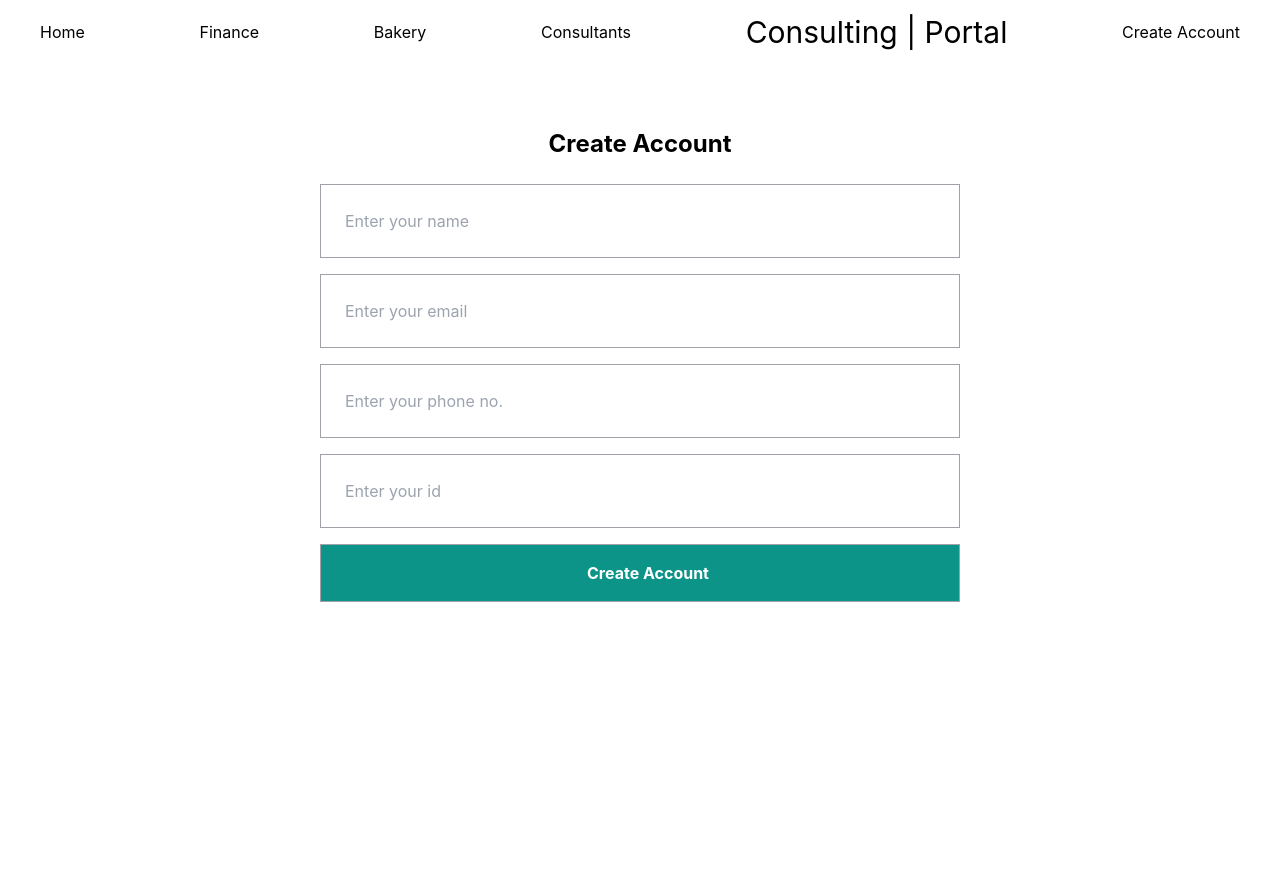
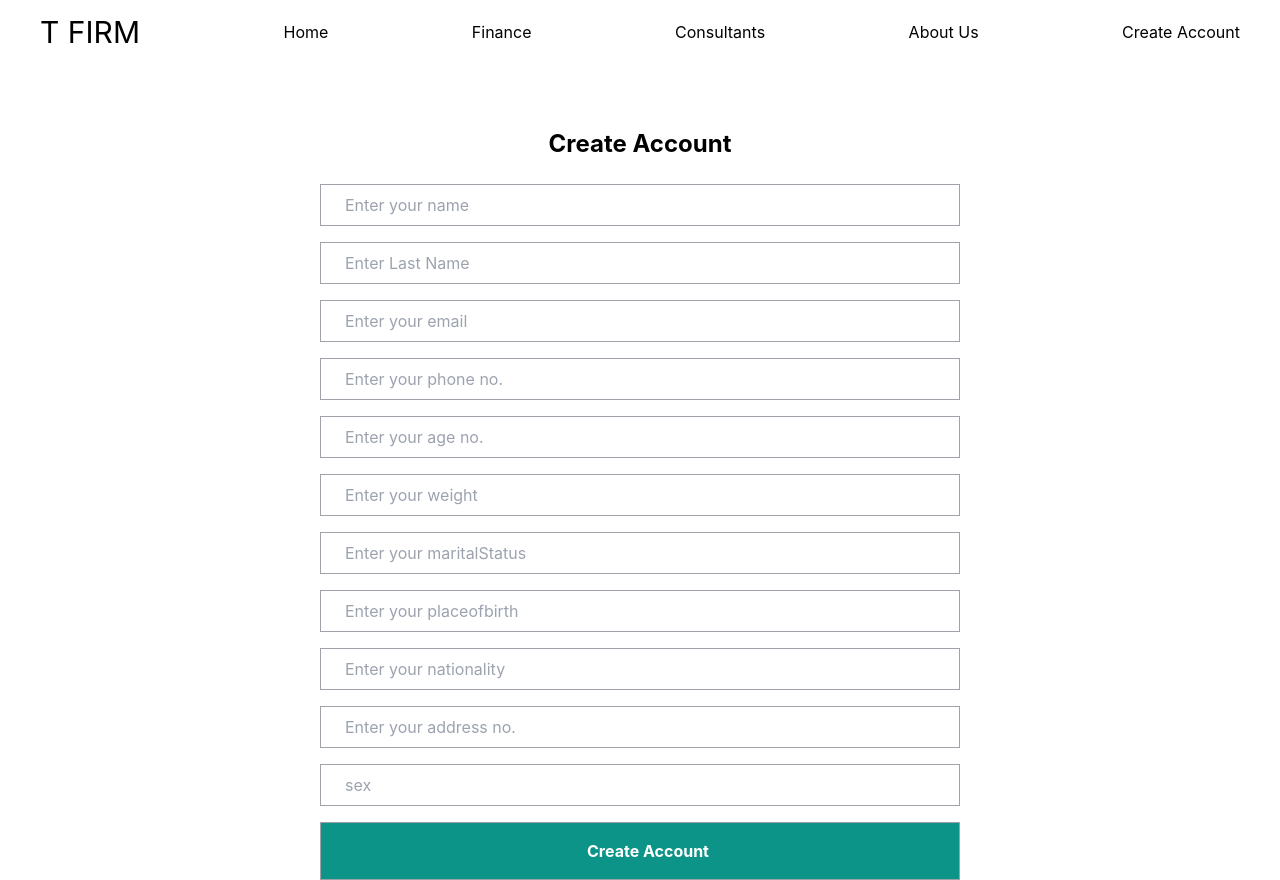
Before and after one commit to tajale72/Project1, a React (Create React App) app in the folder frontend/: page /add-user in a window 1280 px wide. Before the commit the page ends 800 px from the top, so only its background shows below. Built offline with nearby package versions, Linux system fonts and the light colour scheme.

Commit message:
added images in finance

```diff
--- a/frontend/package.json
+++ b/frontend/package.json
@@ -9,6 +9,7 @@
     "axios": "^0.26.1",
     "json-server": "^0.17.0",
     "react": "^18.0.0",
+    "react-country-region-selector": "^3.6.1",
     "react-dom": "^18.0.0",
     "react-router-dom": "^6.3.0",
     "react-scripts": "^5.0.0",
--- a/frontend/src/App.js
+++ b/frontend/src/App.js
@@ -16,7 +16,7 @@ function App() {
       <Navbar/>
       <Routes>
       <Route  path="/finance" exact element={<Finance/>} />
-      <Route  path="/bakery" exact element={<Bakery/>} />
+     <Route  path="/bakery" exact element={<Bakery/>} />
         <Route  path="/" exact element={<Home/>} />
         <Route  path="/consultants" exact element={<Consultants/>} />
         <Route  path="/users/:id" exact element={<Users/>} />
--- a/frontend/src/pages/Consultants.js
+++ b/frontend/src/pages/Consultants.js
@@ -75,7 +75,7 @@ function Consultants() {
                         </td>
                         <td className="text-sm flex justify-between  items-center text-gray-900 font-bold px-6 py-4 space-x-4 whitespace-nowrap">
                           <Link
-                            to={`/users/${data.id}`}
+                            to={`/users/${data._id}`}
                             className="bg-teal-600 text-white px-2 py-2 rounded-lg"
                           >
                             VIew
@@ -87,8 +87,8 @@ function Consultants() {
                             Edit
                           </Link>
                           <Link
-                            onClick={()=>deleteUser(data.id)}
-                            to={"/"}
+                            onClick={()=>deleteUser(data._id)}
+                            to={"/consultants"}
                             className="bg-red-600 text-white px-2 py-2 rounded-lg"
                           >
                             Delete
--- a/frontend/src/pages/Navbar.js
+++ b/frontend/src/pages/Navbar.js
@@ -5,11 +5,12 @@ function Navbar() {
   return (
     <>
         <div className="w-ful h-16 flex items-center px-10 justify-between bg-white-600">
+        <div className="text-3xl text-black font-Montesarrat">T  FIRM</div>
         <Link to={"/"} className="hover:bg-teal-600 hover:border-2 hover:border-white hover:text-teal-200 hover:shadow-md rounded-lg bg-white text-black">Home</Link>
         <Link to={"/finance"} className="hover:bg-teal-600 hover:border-2 hover:border-white hover:text-teal-200 hover:shadow-md rounded-lg bg-white text-black">Finance</Link>
-        <Link to={"/bakery"} className="hover:bg-teal-600 hover:border-2 hover:border-white hover:text-teal-200 hover:shadow-md rounded-lg bg-white text-black">Bakery</Link>
+        {/* <Link to={"/bakery"} className="hover:bg-teal-600 hover:border-2 hover:border-white hover:text-teal-200 hover:shadow-md rounded-lg bg-white text-black">Bakery</Link> */}
         <Link to={"/consultants"} className="hover:bg-teal-600 hover:border-2 hover:border-white hover:text-teal-200 hover:shadow-md rounded-lg bg-white text-black">Consultants</Link>
-        <div className="text-3xl text-black font-Montesarrat">Consulting | Portal</div>
+        <Link to={"/aboutus"} className="hover:bg-teal-600 hover:border-2 hover:border-white hover:text-teal-200 hover:shadow-md rounded-lg bg-white text-black">About Us</Link>
         <Link to={"/add-user"} className="hover:bg-teal-600 hover:border-2 hover:border-white hover:text-teal-200 hover:shadow-md rounded-lg bg-white  text-black">Create Account</Link>
         </div>
     </>
--- /dev/null
+++ b/frontend/src/pages/finance/finance.css
@@ -0,0 +1,26 @@
+img {
+    vertical-align: middle;
+    border-style: none;
+    width: 100%;
+    height: auto;
+    max-width: 828px;
+}
+
+.float-container {
+    padding: 20px;
+}
+
+.float-child1 {
+    /* float: left; */
+    width: 100%;
+    height: auto;
+    width: auto\9;
+}
+
+
+.float-child2{
+    float: left;
+    /* max-width: 10%;
+    height: auto;
+    width: auto\9; */
+}
--- a/frontend/src/pages/finance/finance.js
+++ b/frontend/src/pages/finance/finance.js
@@ -1,9 +1,19 @@
 import React from 'react'
+import  './finance.css'
 
 function Finance() {
   return (
     <>
-       <h1>This is Finance</h1>
+       <div class="float-container">
+          <div class= "float-child1">
+          <img src="https://images.pexels.com/photos/251225/pexels-photo-251225.jpeg?auto=compress&cs=tinysrgb&w=1260&h=750&dpr=1" width="100%" height="600"></img>
+          </div>
+           <div class="float-child2">
+            <p>“You can’t connect the dots looking forward; you can only connect them looking backwards. So you have to trust that the dots will somehow connect in your future. You have to trust in something – your gut, destiny, life, karma, whatever. This approach has never let me down, and it has made all the difference in my life.”
+
+Steve Jobs</p>
+            </div>
+        </div>
     </>
   )
 }
--- a/frontend/src/pages/user/Add.js
+++ b/frontend/src/pages/user/Add.js
@@ -1,13 +1,21 @@
 import axios from "axios";
 import React, { useState } from "react";
 import { useNavigate } from "react-router-dom";
+import { CountryDropdown, RegionDropdown, CountryRegionData } from 'react-country-region-selector';
 
 function Add() {
   const [name, setName] = useState("");
   const [email, setEmail] = useState("");
   const [phone, setPhone] = useState("");
   const [id, setID] = useState("");
-  //const [state, setState] = React.useState();
+  const [surname, setSurname] = useState("");
+  const [placeofbirth, setPlaceofbirth] = useState("");
+  const [age, setAge] = useState("");
+  const [weight, setWeight] = useState("");
+  const [nationality, setNationality] = useState("");
+  const [maritalStatus, setMaritalstatus] = useState("");
+  const [address, setAddress] = useState("");
+  const [sex, setSex] = useState("");
 
 
   const navigate = useNavigate();
@@ -15,11 +23,17 @@ function Add() {
     name: name,
     email: email,
     phone: phone,
-    id : id
+    id : id ,
+    surname      :surname,
+	  placeofbirth :placeofbirth,
+	  age          :age,
+	  weight       :weight,
+	  nationality  :nationality,
+	  maritalStatus :maritalStatus,
+	  address      :address,
+	  sex          :sex,
   };
 
-
-//const Page404 = () => <h1>Four:oh:four</h1>
 
   function submitForm(e) {
     e.preventDefault();
@@ -36,31 +50,81 @@ function Add() {
         <input
           value={name}
           onChange={(e) => setName(e.target.value)}
-          className="bg-white/10 outline-none font-normal border border-zinc-400 py-6 pl-6 mt-4"
+          className="bg-white/10 outline-none font-normal border border-zinc-400 py-2 pl-6 mt-4"
           type="text"
           placeholder="Enter your name"
+        />
+         <input
+          value={surname}
+          onChange={(e) => setSurname(e.target.value)}
+          className="bg-white/10 outline-none font-normal border border-zinc-400 py-2 pl-6 mt-4"
+          type="text"
+          placeholder="Enter Last Name"
         />
         <input
           value={email}
           onChange={(e) => setEmail(e.target.value)}
-          className="bg-white/10 outline-none font-normal border border-zinc-400 py-6 pl-6 mt-4"
+          className="bg-white/10 outline-none font-normal border border-zinc-400 py-2 pl-6 mt-4"
           type="email"
           placeholder="Enter your email"
         />
         <input
           value={phone}
           onChange={(e) => setPhone(e.target.value)}
-          className="bg-white/10 outline-none font-normal border border-zinc-400 py-6 pl-6 mt-4"
+          className="bg-white/10 outline-none font-normal border border-zinc-400 py-2 pl-6 mt-4"
           type="phone"
           placeholder="Enter your phone no."
         />
+              <input
+          value={age}
+          onChange={(e) => setAge(e.target.value)}
+          className="bg-white/10 outline-none font-normal border border-zinc-400 py-2 pl-6 mt-4"
+          type="age"
+          placeholder="Enter your age no."
+        />
          <input
-          value={id}
-          onChange={(e) => setID(e.target.value)}
-          className="bg-white/10 outline-none font-normal border border-zinc-400 py-6 pl-6 mt-4"
-          type="id"
-          placeholder="Enter your id"
+          value={weight}
+          onChange={(e) => setWeight(e.target.value)}
+          className="bg-white/10 outline-none font-normal border border-zinc-400 py-2 pl-6 mt-4"
+          type="weight"
+          placeholder="Enter your weight"
         />
+        <input
+          value={maritalStatus}
+          onChange={(e) => setMaritalstatus(e.target.value)}
+          className="bg-white/10 outline-none font-normal border border-zinc-400 py-2 pl-6 mt-4"
+          type="maritalStatus"
+          placeholder="Enter your maritalStatus"
+        />
+         <input
+          value={placeofbirth}
+          onChange={(e) => setPlaceofbirth(e.target.value)}
+          className="bg-white/10 outline-none font-normal border border-zinc-400 py-2 pl-6 mt-4"
+          type="placeofbirth"
+          placeholder="Enter your placeofbirth"
+        />
+        <input
+          value={nationality}
+          onChange={(e) => setNationality(e.target.value)}
+          className="bg-white/10 outline-none font-normal border border-zinc-400 py-2 pl-6 mt-4"
+          type="nationality"
+          placeholder="Enter your nationality"
+        />
+        <input
+          value={address}
+          onChange={(e) => setAddress(e.target.value)}
+          className="bg-white/10 outline-none font-normal border border-zinc-400 py-2 pl-6 mt-4"
+          type="address"
+          placeholder="Enter your address no."
+        />
+         <input
+          value={sex}
+          onChange={(e) => setSex(e.target.value)}
+          className="bg-white/10 outline-none font-normal border border-zinc-400 py-2 pl-6 mt-4"
+          type="sex"
+          placeholder="sex"
+        />
+
         <button
           className="bg-teal-600 outline-none font-bold border text-white border-zinc-400 py-4 pl-4 mt-4"
           type="submit"
--- /dev/null
+++ b/frontend/src/pages/user/countrylist.js
@@ -0,0 +1,38 @@
+import React, { Component } from 'react';
+
+// note that you can also export the source data via CountryRegionData. It's in a deliberately concise format to
+// keep file size down
+import { CountryDropdown, RegionDropdown  } from 'react-country-region-selector';
+import {Placeofbirth} from './Add';
+
+
+class CountryList extends Component {
+  constructor (props) {
+    super(props);
+    this.state = { country: '', region: '' };
+  }
+
+  selectCountry (val) {
+    this.setState({ placeofbirth: val });
+  }
+
+  selectRegion (val) {
+    this.setState({ region: val });
+  }
+
+  render () {
+    const { country, region } = this.state;
+    return (
+      <div>
+        <CountryDropdown
+          value={Placeofbirth}
+          onChange={(val) => this.selectCountry(val)} />
+        <RegionDropdown
+          country={country}
+          value={region}
+          onChange={(val) => this.selectRegion(val)} />
+      </div>
+    );
+  }
+}
+export default CountryList
```
Also changed, not shown: 1 other file (tests, documents, lock files or other folders).
